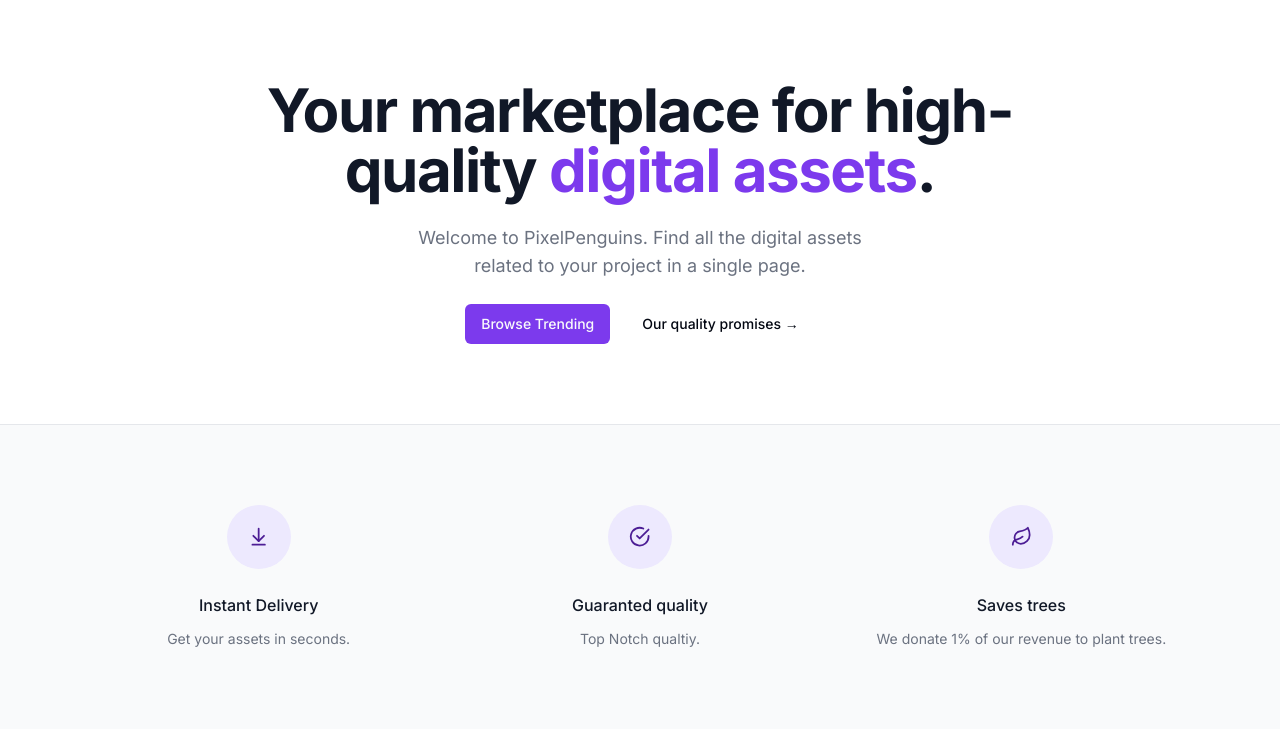
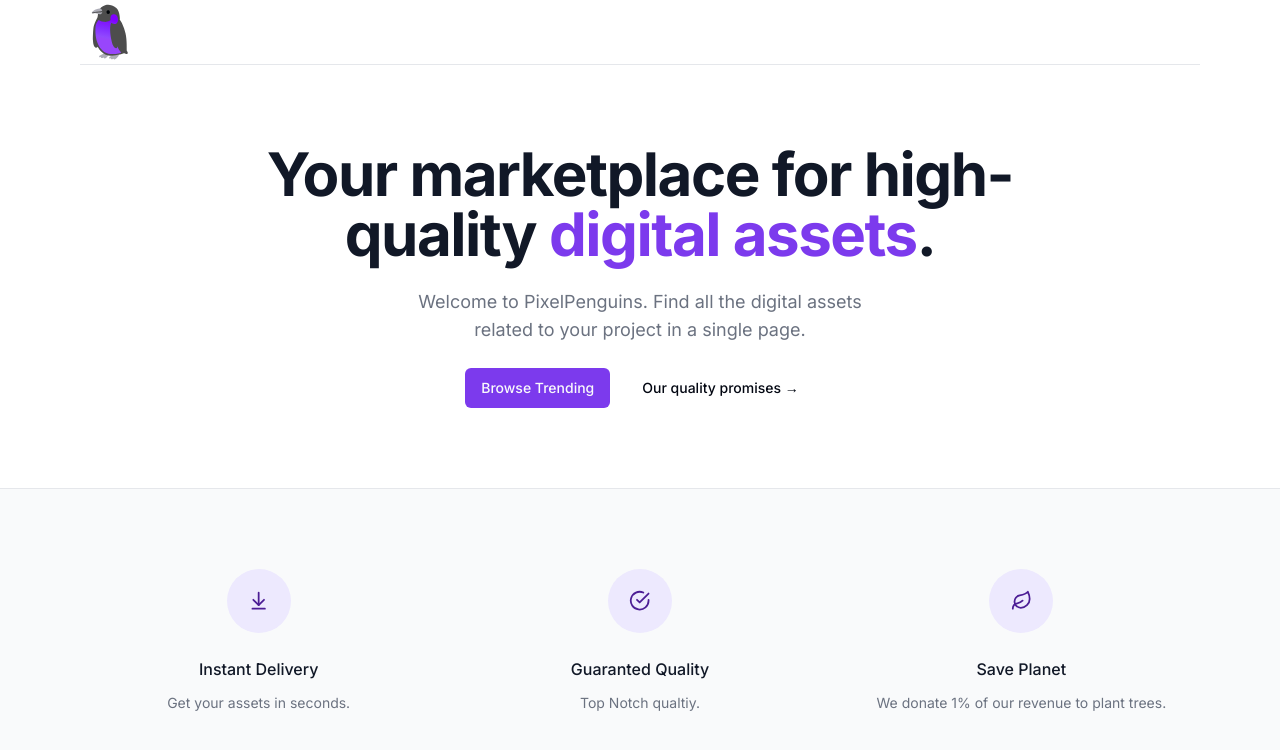
Before and after one commit to hriztam/Digital-MarketPlace, a Next.js app: page / in a window 1280 px wide. Shown: the top 750 px of the page. Built offline with nearby package versions, Linux system fonts and the light colour scheme.

Commit message:
Added Navbar and Home Icon

```diff
--- a/src/app/layout.tsx
+++ b/src/app/layout.tsx
@@ -2,6 +2,7 @@
 import { Inter } from "next/font/google";
 import "./globals.css";
 import { cn } from "@/lib/utils";
+import Navbar from "@/components/Navbar";
 
 const inter = Inter({ subsets: ["latin"] });
 
@@ -17,11 +18,12 @@
 }>) {
   return (
     <html lang="en" className="h-full">
-      <body className={cn("relative h-full font-sans antialiased", inter.className)}>
-        <main>
-          <div className="flex-grow flex-1">
-            {children}
-          </div>
+      <body
+        className={cn("relative h-full font-sans antialiased", inter.className)}
+      >
+        <main className="relative flex flex-col min-h-screen">
+          <Navbar />
+          <div className="flex-grow flex-1">{children}</div>
         </main>
       </body>
     </html>
--- a/src/app/page.tsx
+++ b/src/app/page.tsx
@@ -10,12 +10,12 @@
     description: "Get your assets in seconds.",
   },
   {
-    name: "Guaranted quality",
+    name: "Guaranted Quality",
     Icon: CheckCircle,
     description: "Top Notch qualtiy.",
   },
   {
-    name: "Saves trees",
+    name: "Save Planet",
     Icon: Leaf,
     description: "We donate 1% of our revenue to plant trees.",
   },
--- /dev/null
+++ b/src/components/Icons.tsx
@@ -0,0 +1,72 @@
+import { LucideProps } from "lucide-react";
+
+export const Icons = {
+  logo: (props: LucideProps) => (
+    <svg
+      {...props}
+      height="60px"
+      width="60px"
+      viewBox="0 0 128 128"
+      xmlns="http://www.w3.org/2000/svg"
+      xmlnsXlink="http://www.w3.org/1999/xlink"
+      aria-hidden="true"
+      role="img"
+      className="iconify iconify--noto"
+      preserveAspectRatio="xMidYMid meet"
+      fill="#000000"
+    >
+      <g id="SVGRepo_bgCarrier" stroke-width="0"></g>
+      <g
+        id="SVGRepo_tracerCarrier"
+        stroke-linecap="round"
+        stroke-linejoin="round"
+      ></g>
+      <g id="SVGRepo_iconCarrier">
+        <path
+          d="M69.77 112.75s-6.69 4.63-7.32 5.44c-.63.8-.9 1.74.32 2.11s3.16-.14 3.16-.14s-.97 1.44 1.31 1.97c1.53.35 4.5-1.2 4.5-1.2s-.49 1.37 1.55 1.65c2.94.41 8.02-5.9 9.06-7.87s.56-3.66.56-3.66l-13.14 1.7z"
+          fill="#adadb7"
+        ></path>
+        <path
+          d="M52.17 108.59s-8.21 4.92-8.87 5.2c-.66.28-3.22 1.71-2.25 3.28c.75 1.22 3.66.28 3.66.28s-.63 1.37 1.03 2.16c1.67.79 5.16-1.13 5.16-1.13s-.39 1.71 1.88 1.97c2.91.34 9.39-8.54 9.39-8.54l-10-3.22z"
+          fill="#adadb7"
+        ></path>
+        <path
+          d="M84.97 38.37s1.13-17.6-7.46-25.76s-19.15-7.23-22.39-6.38c-3.24.84-8.88 2.88-12.86 8.63c-5.26 7.6-3.1 14.73-5.54 19.33c-1.92 3.63-7.23 14.03-8.07 21.49s-1.41 21.59-.99 26.61c.41 4.91.61 9.24 3.24 13.23c1.57 2.39 4.7 2.44 5.77 1.13c.63-.77.42-1.9.42-1.9s4.28 6.38 6.01 8.52c2.82 3.47 8.67 9.06 18.21 10.7c12.58 2.16 33.22-4.5 33.22-4.5s1.77 1.2 4.58 1.34c1.43.07 3.1-1.34 2.89-2.75c-.21-1.41-1.83-3.38-2.18-4.15c-.35-.77.73-22.31-2.65-36.95s-9.67-26.62-12.2-28.59z"
+          fill="#4d4d4d"
+        ></path>
+        <linearGradient
+          id="IconifyId17ecdb2904d178eab14777"
+          gradientUnits="userSpaceOnUse"
+          x1="55.562"
+          y1="105.748"
+          x2="69.459"
+          y2="34.253"
+        >
+          <stop offset=".362" stop-color="#9846fb"></stop>
+          <stop offset=".412" stop-color="#9149fd"></stop>
+          <stop offset=".51" stop-color="#8b3dff"></stop>
+          <stop offset=".646" stop-color="#822eff"></stop>
+          <stop offset=".788" stop-color="#811cfd"></stop>
+          <stop offset=".817" stop-color="#811cfd"></stop>
+          <stop offset=".944" stop-color="#8000ff"></stop>
+        </linearGradient>
+        <path
+          d="M39.78 38.37s-6.1 6.34-6.66 15.06c-.47 7.33-.52 20.69 3.71 32.66s12.25 21.87 23.93 24.21c12.64 2.54 26.65-1.92 27.08-2.06c.42-.14-2.53-3.28-4.6-6.38c-1.57-2.36-3.61-7.6-3.61-7.6s.14 4.04-2.46 4.36c-1.98.25-4.79-1.69-6.9-6.34c-2.11-4.65-4.98-17.27-5.77-27.66c-.7-9.29.25-15.27 1.2-17.88c.57-1.57 1.72-2.64 1.72-2.64s3.2 3.89 8.27 2.57c4.88-1.27 6.1-6.62 5.26-10.98c-1.01-5.21-3.1-10.84-10.18-9.29c-8.04 1.76-5.24 12.14-5.24 12.14s-5.74 4.68-13.76 3.84c-8.05-.84-11.99-4.01-11.99-4.01z"
+          fill="url(#IconifyId17ecdb2904d178eab14777)"
+        ></path>
+        <path
+          d="M47.1 18.15s-.97-3.62-3.43-4.08c-4.74-.89-11.31 2.21-13.98 3.85c-2.16 1.33-5.12 4.22-4.22 5.63s5.77.05 9.95.75c2.89.49 6.9 1.69 8.59 1.64c1.35-.04 3.1-2.35 3.33-3.43c.23-1.08.23-3-.24-4.36z"
+          fill="#adadb7"
+        ></path>
+        <path
+          d="M47.33 18.52s-3.99 1.74-12.39 2.3c-3.56.24-9.57 1.97-9.57 1.97s-.61.61.38 1.13c.99.52 6.01-.91 9.1-1.08c5.02-.28 14.22-.94 14.22-.94l-1.74-3.38z"
+          fill="#4d4d4d"
+        ></path>
+        <path
+          d="M63.76 22c.09 2.15-2 3.99-3.88 3.68c-2.37-.4-3.53-2.66-3.28-4.9s2.29-3.42 4.18-3.21c1.9.2 2.89 2.18 2.98 4.43z"
+          fill="#000409"
+        ></path>
+      </g>
+    </svg>
+  ),
+};
--- /dev/null
+++ b/src/components/Navbar.tsx
@@ -0,0 +1,30 @@
+import React from "react";
+import MaxWidthWrapper from "./MaxWidthWrapper";
+import Link from "next/link";
+import { Icons } from "./Icons";
+
+const Navbar = () => {
+  return (
+    <div className="bg-white sticky z-50 top-0 inset-x-0 h-16">
+      <header className="relative bg-white">
+        <MaxWidthWrapper>
+          <div className="border-b border-gray-200">
+            <div className="flex h-16 items-center">
+              {/* Todo: Mobile Nav */}
+
+              <div className="ml-4 flex lg:ml-0">
+                <Link href="/">
+                  <Icons.logo className="h-10 w-10" />
+                </Link>
+              </div>
+
+              <div className="hidden z-50 lg:ml-8 lg:block lg:self-stretch"></div>
+            </div>
+          </div>
+        </MaxWidthWrapper>
+      </header>
+    </div>
+  );
+};
+
+export default Navbar;
```
